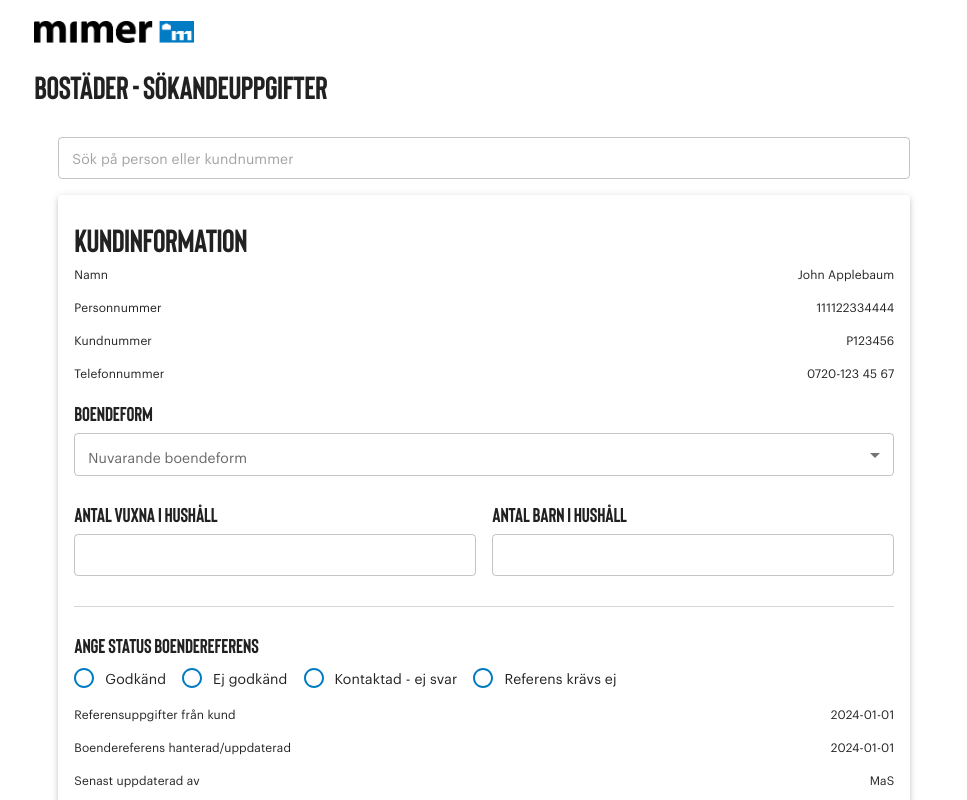
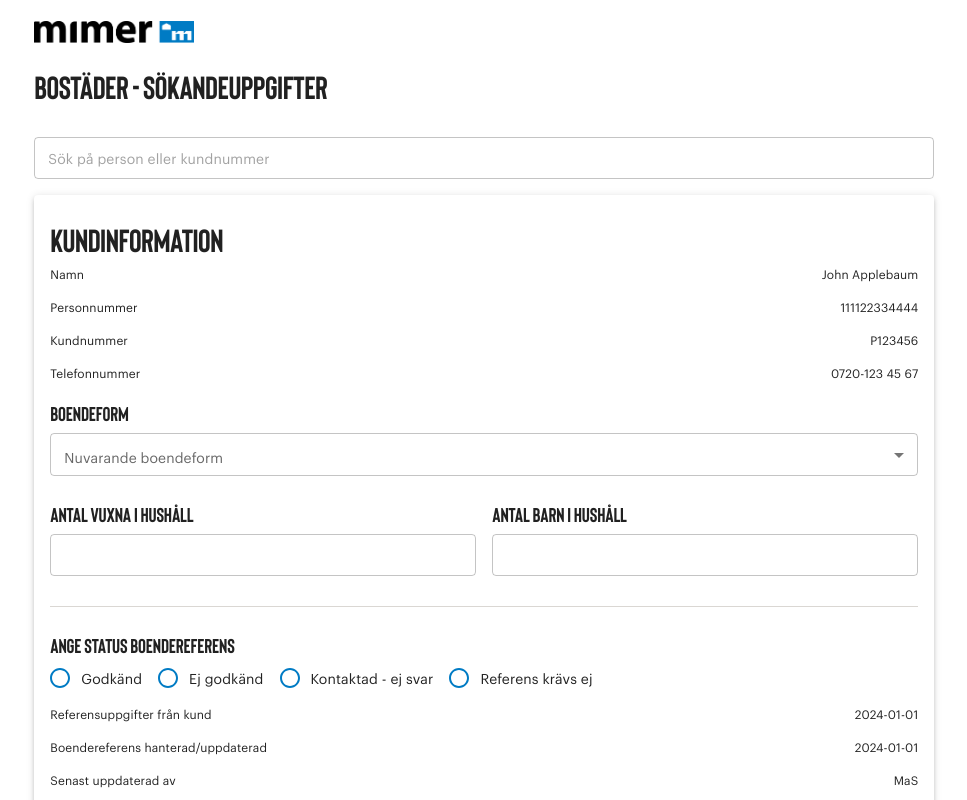
Before and after one commit to Bostads-AB-Mimer/onecore-internal-portal, a React (Vite) app in the folder packages/frontend/: page /bostader in a window 1280 px wide. Shown: the top 800 px of the page, without its empty margins (19-986 px from the left). Built offline with nearby package versions, Linux system fonts and the light colour scheme; no server answers; what onecore-types would draw is missing.

Commit message:
feat: enable gutter disabling on Container in Residences page for improved layout

```diff
--- a/packages/frontend/src/pages/Residences/Residences.tsx
+++ b/packages/frontend/src/pages/Residences/Residences.tsx
@@ -40,7 +40,7 @@ const ResidencesPage: React.FC = () => {
     <Stack spacing={4} padding={0}>
       <Typography variant="h1">Bostäder - sökandeuppgifter</Typography>
 
-      <Container maxWidth="md">
+      <Container maxWidth="md" disableGutters>
         <Stack spacing={2}>
           <SearchBar
             onChange={handleSearch}
```
